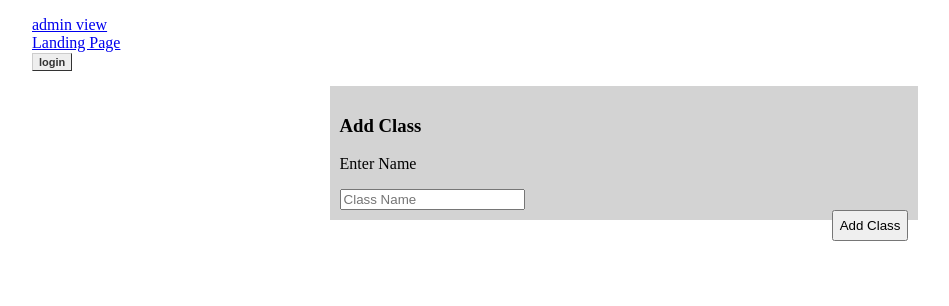
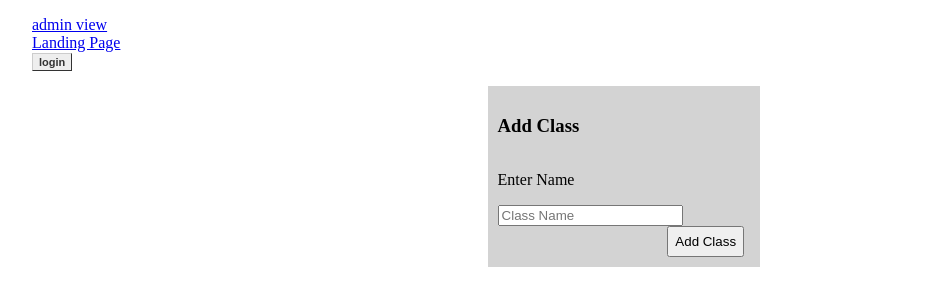
Before and after one commit to HackYourFuture-CPH/class06-final-project, a React app in the folder source/: page /adminview/createclass in a window 1280 px wide. Shown: the top 306 px of the page, without its empty margins (16-965 px from the left). Built offline with nearby package versions, Linux system fonts and the light colour scheme; no server answers.

Commit message:
Style AddClass to look like wireframe

```diff
--- a/source/src/client/containers/AddClass.jsx
+++ b/source/src/client/containers/AddClass.jsx
@@ -15,7 +15,7 @@ export default class AddClass extends Component {
   }
 
   onSubmitClickHandler = e => {
-    const inp = this.state.inp
+    // const inp = this.state.inp //This is meant to be used in CRUD command to create a class.
     this.setState({
       inp: ''
     })
@@ -29,9 +29,9 @@ export default class AddClass extends Component {
   render() {
     return (
       <div className='addClass'>
-        <h3>Add Class</h3>
+        <h3 id='classtitle'>Add Class</h3>
         <div>
-          <p className='addclasssub'>Enter Name</p>
+          <p>Enter Name</p>
           <InputField
             type='text'
             className='inpfield'
--- a/source/src/client/style.css
+++ b/source/src/client/style.css
@@ -85,20 +85,22 @@ img {
 }
 
 .addClass {
-  /* display: flex; */
+  display: flex;
+  flex-direction: column;
+  justify-content: space-between;
   margin: auto;
-  width: 45%;
+  width: 20%;
   padding: 10px;
   background-color: lightgray;
 }
-.addclasssub {
-  width: 0 auto;
-}
+
 .addclassbuttonwrap {
   padding: 6px;
 }
 
 .submitclass {
   float: right;
+  margin-left: auto;
+  margin-right: 2.5%;
   padding: 6px;
 }
```
Also changed, not shown: 1 other file (tests, documents, lock files or other folders).
